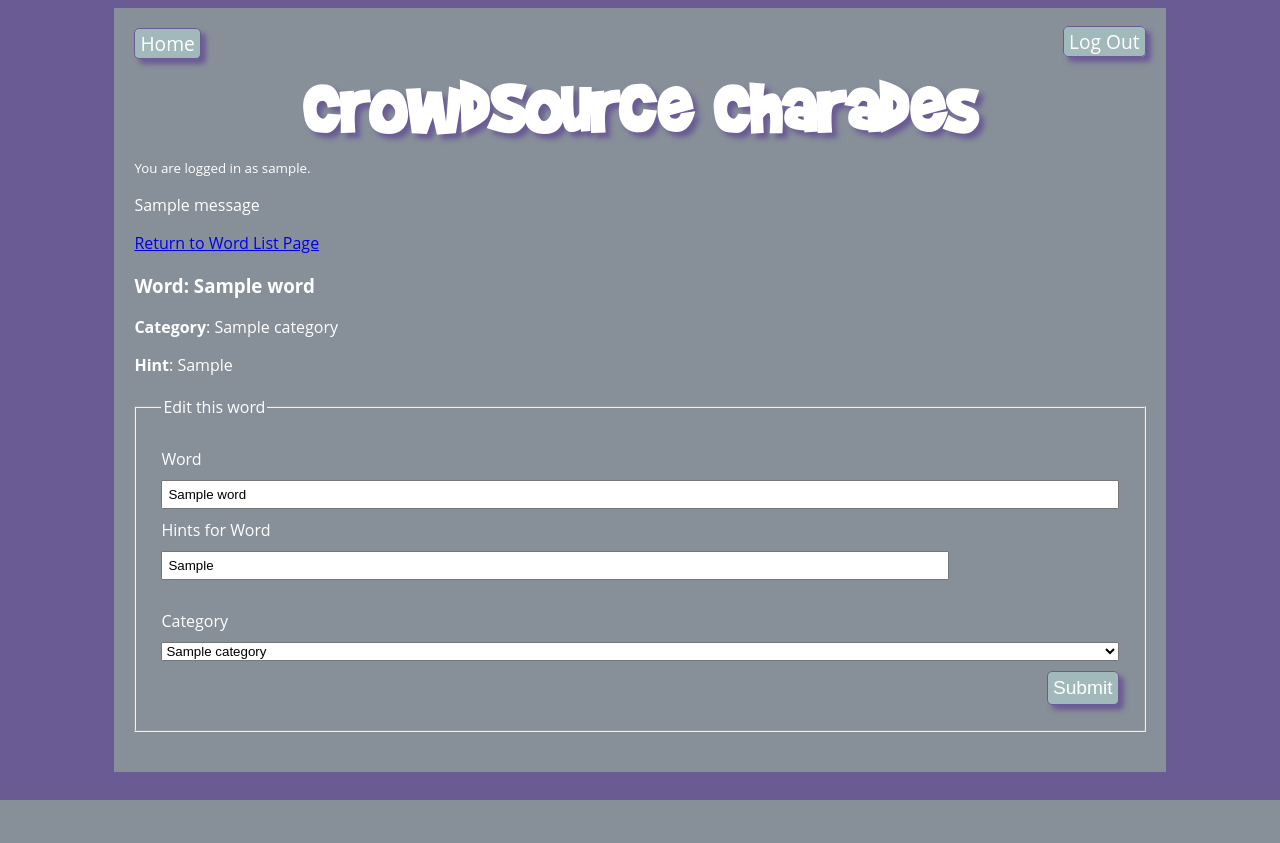
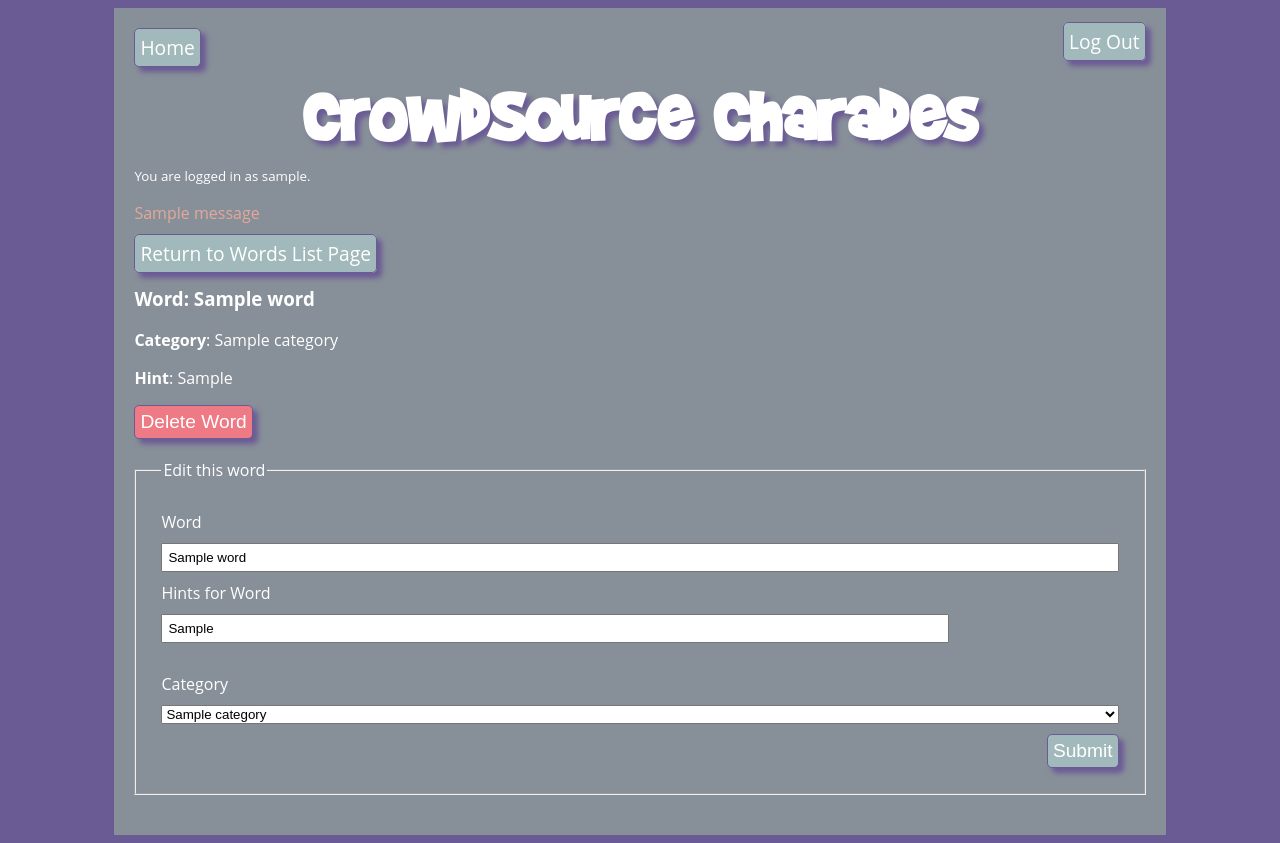
Before and after one commit to EpiXCoder/ACS1220-Final-Project-Charades, a Flask app: page /edit_word/1 in a window 1280 px wide. Before the commit the page ends 800 px from the top, so only its background shows below. Run offline with Flask 2, Linux system fonts and the light colour scheme; a user stored in the database is signed in; tables that the repository leaves empty hold one stand-in row (values such as "Sample post"); one stand-in notice (Sample message) is shown; parts of the project's set-up code (start-up, migrations or seed data) failed here and were passed over.

Commit message:
delete word functionality added

```diff
--- a/charades_app/main/routes.py
+++ b/charades_app/main/routes.py
@@ -99,6 +99,17 @@ def edit_word(word_id):
 
     return render_template('edit_word.html', word=word, form=form)
 
+@app.route('/delete_word/<word_id>', methods=['POST'])
+@login_required
+def delete_word(word_id):
+    print(request.method)
+    word = Word.query.get(word_id)
+    db.session.delete(word)
+    db.session.commit()
+    flash('Word has been deleted.', 'success')
+    return redirect(url_for('main.words'))
+
+
 @app.context_processor
 def inject_categories():
     categories = Category.query.all()
--- a/charades_app/static/style.css
+++ b/charades_app/static/style.css
@@ -79,12 +79,12 @@ nav {
     margin-top: 20px;
 }
 
-nav a, .intro a, .user-options a, .contribute a, .return-contribute, #prev_button, #next_button{
+nav a, .intro a, .user-options a, .return-word, .contribute a, .return-contribute, #prev_button, #next_button{
     color: rgb(255, 255, 255);
     text-decoration: none;
     border: 1px solid #6b5b95;
     border-radius: 5px;
-    padding: 1px 5px;
+    padding: 5px;
     font-size: 1.2em;
     background-color: #a2b9bc;
     box-shadow: 5px 5px 5px #6b5b95;
@@ -129,6 +129,21 @@ fieldset input {
     padding: 5px;
 }
 
+.btn{
+    padding: 5px 5px;
+    /* align-self: flex-end; */
+    font-size: 1.2em;
+    background-color: #ee7a85;
+    box-shadow: 5px 5px 5px #6b5b95;
+    border: 1px solid #6b5b95;
+    border-radius: 5px;
+    color: rgb(255, 255, 255);
+}
+
+.flash-message {
+    color: #e4a99a;
+}
+
 input[type=submit] {
     padding: 5px 5px;
     align-self: flex-end;
@@ -141,7 +156,7 @@ input[type=submit] {
 }
 
 li.error {
-    color: red;
+    color: rgb(255, 0, 0);
 }
 
 #word_name{
--- a/charades_app/templates/base.html
+++ b/charades_app/templates/base.html
@@ -30,7 +30,7 @@
             {% endif %}
 
             {% for message in get_flashed_messages() %}
-                <p>{{ message }}</p>
+                <p class="flash-message">{{ message }}</p>
             {% endfor %}
 
             {% block content %}{% endblock %}
--- a/charades_app/templates/edit_word.html
+++ b/charades_app/templates/edit_word.html
@@ -1,7 +1,11 @@
 {% extends 'base.html' %}
 
 {% block content %}
-<a href="/words">Return to Word List Page</a>
+<div>
+    <p></p>
+    <a href="/words" class="return-word">Return to Words List Page</a>
+</div>
+
 <h3>Word: {{ word.name }}</h3>
 
 <p>
@@ -15,7 +19,14 @@
     </p>
 {% endif %}
 
+
+
 {% if current_user.is_authenticated %}
+    <form id="delete-word-form" action="{{ url_for('delete_word', word_id=word.id) }}" method="POST">
+        {{ form.hidden_tag() }}
+        <input type="hidden" name="_method" value="DELETE">
+        <button type="submit" class="btn btn-danger">Delete Word</button>
+    </form>
 
     <form method="POST" action="{{ url_for('main.edit_word', word_id=word.id) }}">
         {{ form.csrf_token }}
@@ -39,3 +50,14 @@
 {% endif %}
 
 {% endblock %}
+{% block scripts %}
+  <script>
+    var deleteWordForm = document.getElementById('delete-word-form');
+    deleteWordForm.addEventListener('submit', function(event) {
+      event.preventDefault();
+      if (confirm('Are you sure you want to delete this word?')) {
+        deleteWordForm.submit();
+      }
+    });
+  </script>
+{% endblock %}
```
Also changed, not shown: charades_app/database.db.
